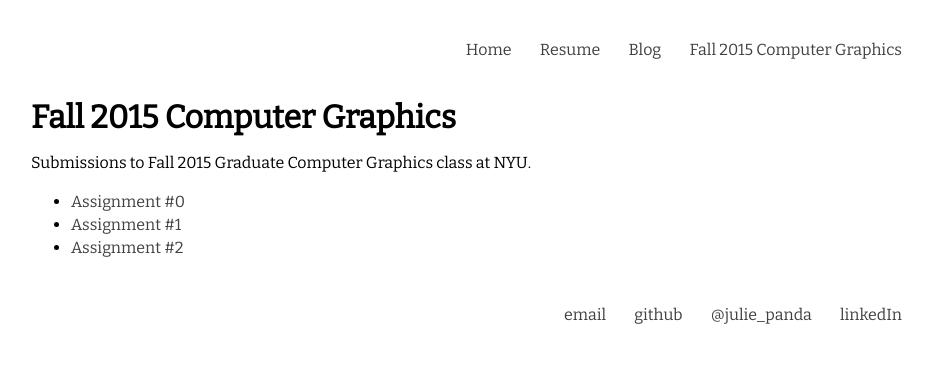
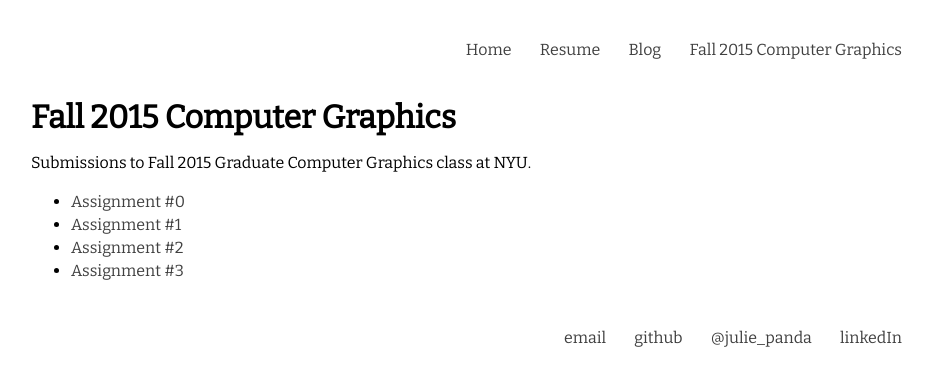
Before and after one commit to juliepanda/juliepanda.github.io, a Jekyll site: the page built from f15-computer-graphics/index.html, in a window 1280 px wide. Shown: the top 386 px of the page, without its empty margins (161-1094 px from the left). Built offline with Jekyll 4.4.1, drawn with Linux system fonts in a browser that asks for light colours.

Commit message:
add listing

```diff
--- a/f15-computer-graphics/index.html
+++ b/f15-computer-graphics/index.html
@@ -8,4 +8,5 @@ title: Fall 2015 Computer Graphics
   <li><a href="./assignments/0.html">Assignment #0</li>
   <li><a href="./assignments/1.html">Assignment #1</li>
   <li><a href="./assignments/2.html">Assignment #2</li>
+  <li><a href="./assignments/3.html">Assignment #3</li>
 </ul>
```
